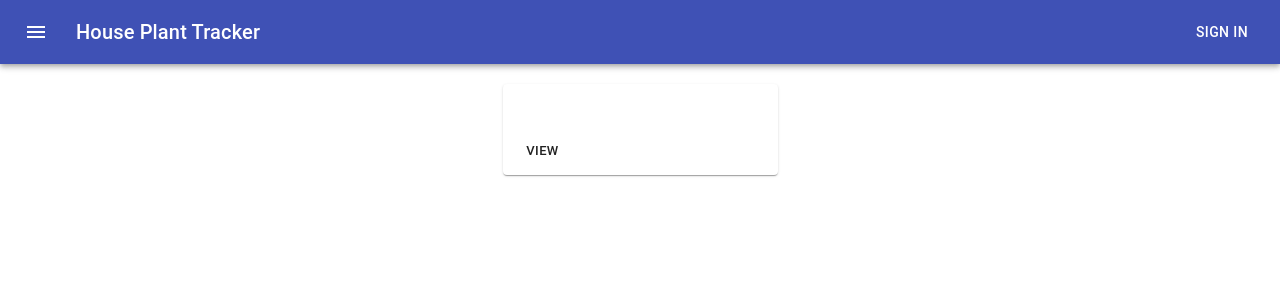
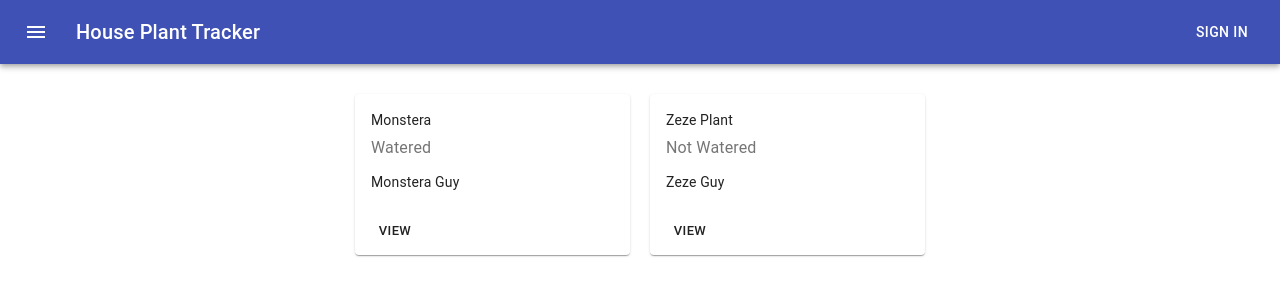
Before and after one commit to ekonine/plant-tracker-v2, a React (Create React App) app: page /manage in a window 1280 px wide. Shown: the top 300 px of the page. Built offline with nearby package versions, Linux system fonts and the light colour scheme.

Commit message:
create card list on manage page

```diff
--- a/src/components/custom-card-list/custom-card-list.component.jsx
+++ b/src/components/custom-card-list/custom-card-list.component.jsx
@@ -1,7 +1,30 @@
 import React from 'react';
+import {makeStyles} from '@material-ui/core/styles'
+import CustomCard from '../custom-card/custom-card.component';
 
-export default function() CustomCardList {
+const useStyles = makeStyles({
+  root: {
+    display: 'flex',
+  }
+})
+
+export default function CustomCardList({plantData}) {
+  const classes = useStyles();
+
   return(
-    <div>List</div>
+    <div className={classes.root}>
+      {
+        plantData.map((plant, i) => {
+          return(
+            <CustomCard
+              key={i}
+              plantSpecies={plant.plantSpecies}
+              plantNickname={plant.plantNickname}
+              plantWaterStatus={plant.plantWaterStatus}
+            />
+          );
+        })
+      }
+    </div>
   );
 }
--- a/src/components/custom-card/custom-card.component.jsx
+++ b/src/components/custom-card/custom-card.component.jsx
@@ -9,11 +9,7 @@ import Typography from '@material-ui/core/Typography';
 const useStyles = makeStyles({
   root: {
     minWidth: 275,
-  },
-  bullet: {
-    display: 'inline-block',
-    margin: '0 2px',
-    transform: 'scale(0.8)',
+    margin: 10
   },
   title: {
     fontSize: 14,
@@ -29,7 +25,6 @@ export default function CustomCard({
   plantWaterStatus,
 }) {
   const classes = useStyles();
-  const bull = <span className={classes.bullet}>•</span>;
 
   return (
     <Card className={classes.root}>
--- a/src/pages/manage/manage.page.jsx
+++ b/src/pages/manage/manage.page.jsx
@@ -1,14 +1,13 @@
 import React from 'react';
 import {makeStyles} from '@material-ui/core/styles';
-import CustomCard from '../../components/custom-card/custom-card.component.jsx';
+import CustomCardList from '../../components/custom-card-list/custom-card-list.component.jsx';
 
 const useStyles = makeStyles(theme => ({
-  root: {
+  cardContainer: {
     display: 'flex',
     justifyContent: 'center',
-  },
-  cardContainer: {
     marginTop: '20px',
+    width: '100vw'
   },
 }));
 
@@ -19,19 +18,19 @@ export default function Manage() {
     {
       plantSpecies: 'Monstera',
       plantNickname: 'Monstera Guy',
-      plantWaterStatus: 'Watered'
+      plantWaterStatus: 'Watered',
     },
     {
       plantSpecies: 'Zeze Plant',
       plantNickname: 'Zeze Guy',
-      plantWaterStatus: 'Not Watered'
+      plantWaterStatus: 'Not Watered',
     },
   ]);
 
   return (
-    <div className={classes.root}>
+    <div>
       <div className={classes.cardContainer}>
-        <CustomCard />
+        <CustomCardList plantData={plantData}/>
       </div>
     </div>
   );
```
